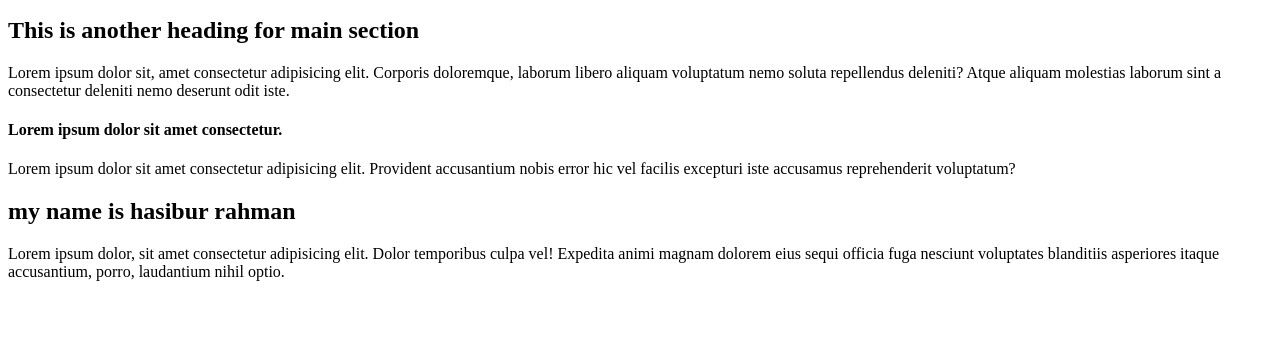
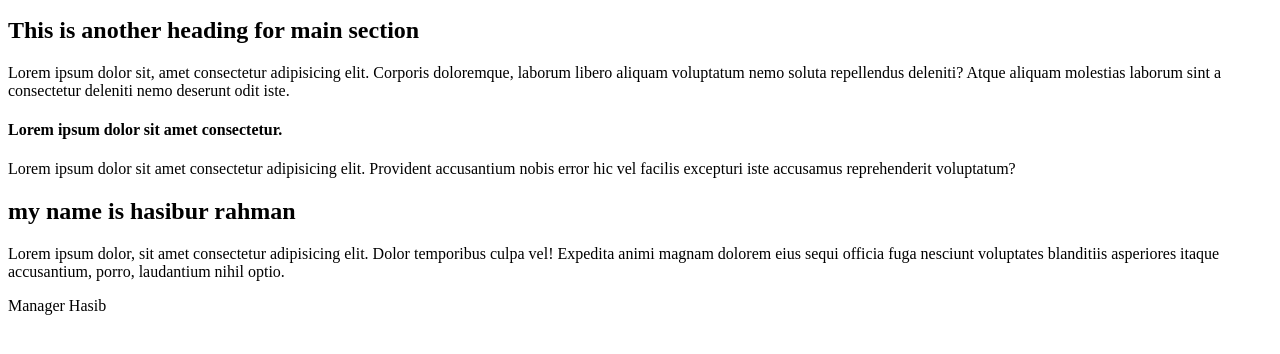
Before and after one commit to hasiburrahman00/git-practice, a plain HTML site: page index.html in a window 1280 px wide. Shown: the part 50-404 px from the top of the page. Drawn offline with Linux system fonts and the light colour scheme.

Commit message:
main hasib

```diff
--- a/index.html
+++ b/index.html
@@ -28,6 +28,7 @@
             <p>Lorem ipsum dolor, sit amet consectetur adipisicing elit. Dolor temporibus culpa vel! Expedita animi magnam dolorem eius sequi officia fuga nesciunt voluptates blanditiis asperiores itaque accusantium, porro, laudantium nihil optio.</p>
         </section>
 
+        <span>Manager Hasib </span>
 
     </main>
 
```
